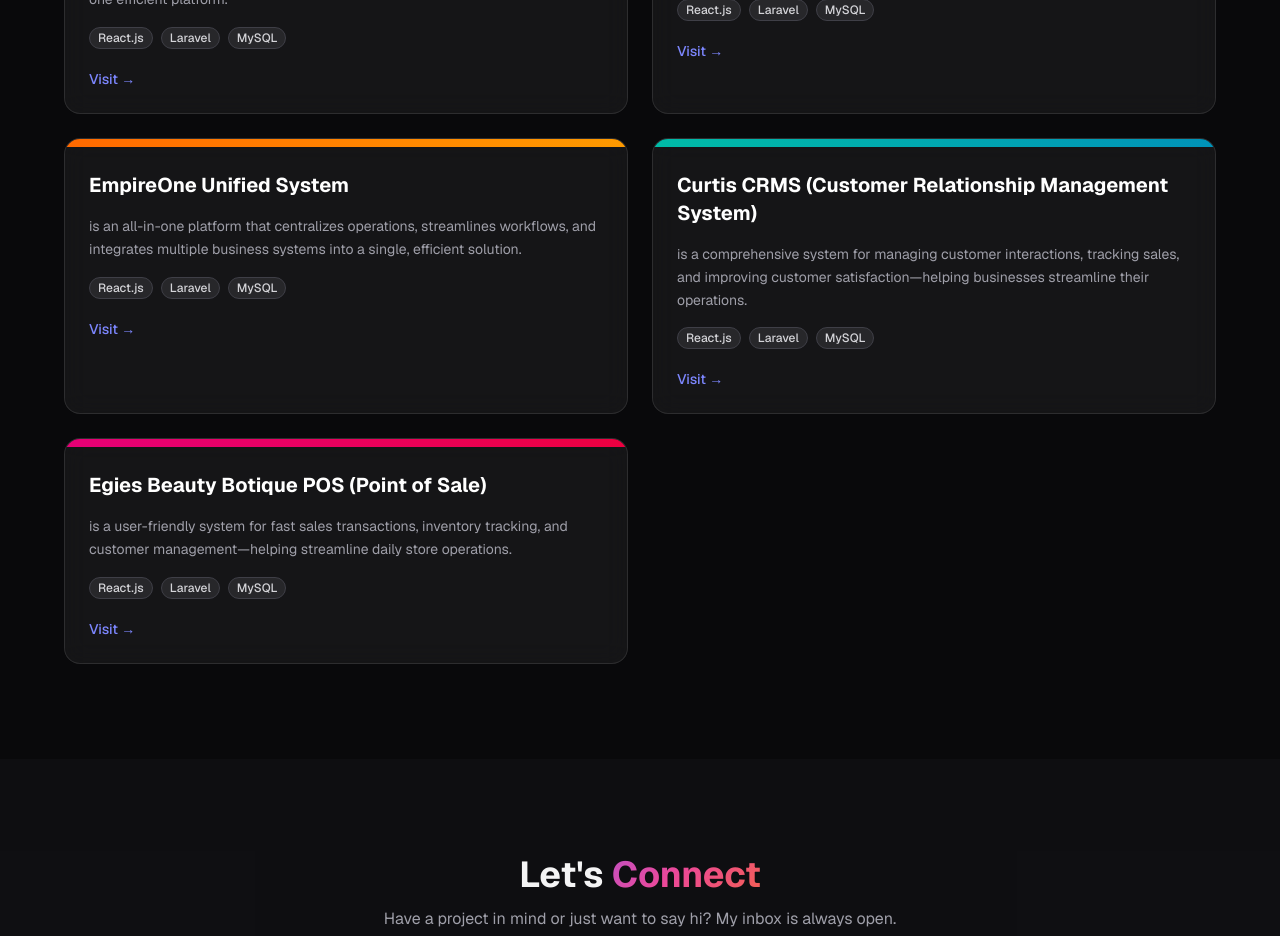
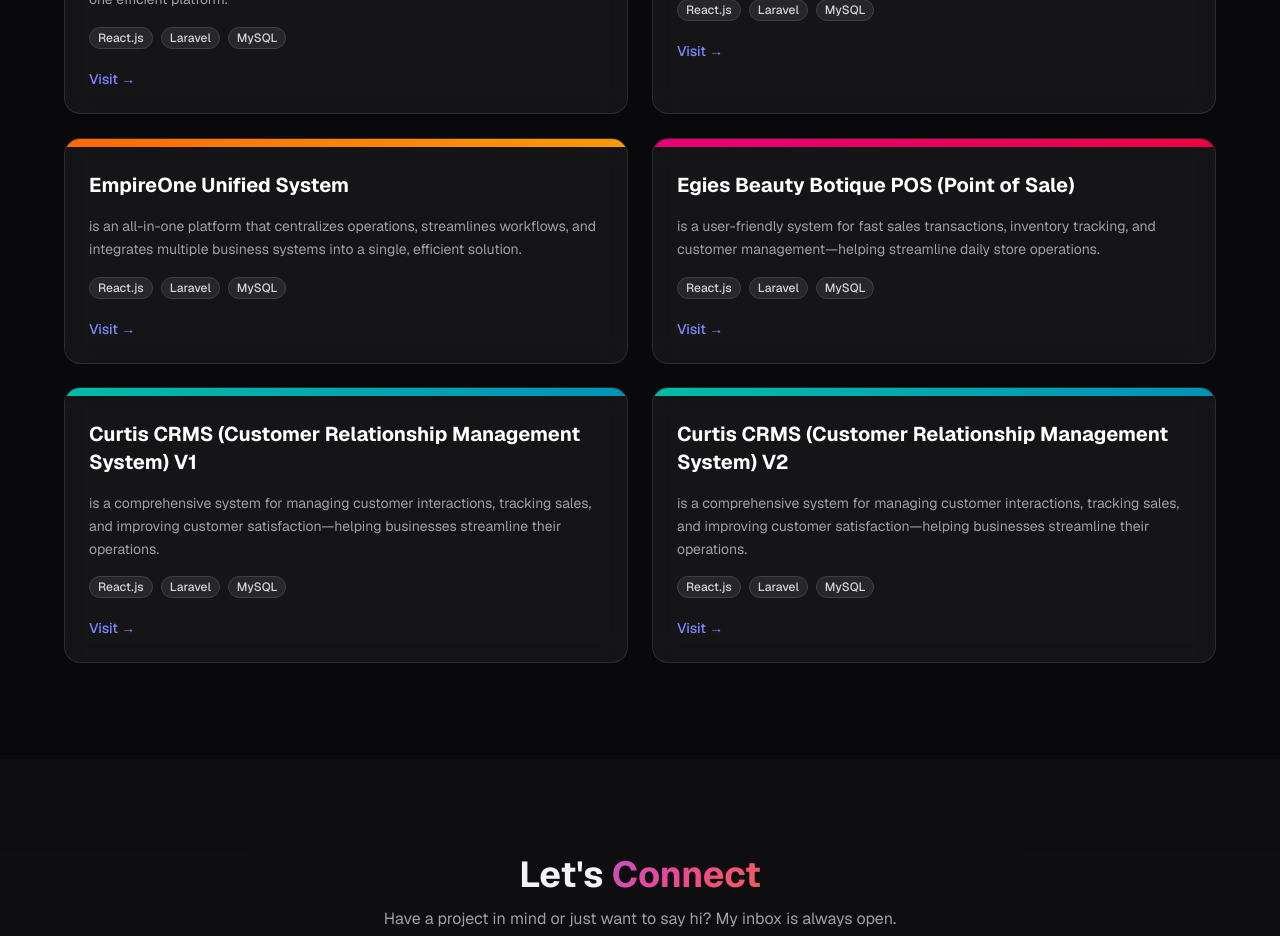
Before and after one commit to QuicklyDG/Quickly-Profile, a Next.js app: page / in a window 1280 px wide. Shown: the part 2960-3896 px from the top of the page. Built offline with nearby package versions, Linux system fonts and the light colour scheme.

Commit message:
adjust link for projects

```diff
--- a/app/page.tsx
+++ b/app/page.tsx
@@ -45,11 +45,20 @@ const projects = [
       "is an all-in-one platform that centralizes operations, streamlines workflows, and integrates multiple business systems into a single, efficient solution.",
     tags: ["React.js", "Laravel", "MySQL"],
     gradient: "from-orange-500 to-amber-500",
-    link: "https://empireone-bpo.com/",
-    demo: "https://empireone-bpo.com/",
+    link: "https://careers.empireonecx.com/",
+    demo: "https://careers.empireonecx.com/",
   },
   {
-    title: "Curtis CRMS (Customer Relationship Management System)",
+    title: "Egies Beauty Botique POS (Point of Sale)",
+    description:
+      "is a user-friendly system for fast sales transactions, inventory tracking, and customer management—helping streamline daily store operations.",
+    tags: ["React.js", "Laravel", "MySQL"],
+    gradient: "from-pink-600 to-rose-600",
+    link: "https://egies-pos.store/",
+    demo: "https://egies-pos.store/",
+  },
+  {
+    title: "Curtis CRMS (Customer Relationship Management System) V1",
     description:
       "is a comprehensive system for managing customer interactions, tracking sales, and improving customer satisfaction—helping businesses streamline their operations.",
     tags: ["React.js", "Laravel", "MySQL"],
@@ -57,14 +66,14 @@ const projects = [
     link: "https://curtis-css.com/",
     demo: "https://curtis-css.com/",
   },
-  {
-    title: "Egies Beauty Botique POS (Point of Sale)",
+    {
+    title: "Curtis CRMS (Customer Relationship Management System) V2",
     description:
-      "is a user-friendly system for fast sales transactions, inventory tracking, and customer management—helping streamline daily store operations.",
+      "is a comprehensive system for managing customer interactions, tracking sales, and improving customer satisfaction—helping businesses streamline their operations.",
     tags: ["React.js", "Laravel", "MySQL"],
-    gradient: "from-pink-600 to-rose-600",
-    link: "https://egies-pos.site/",
-    demo: "https://egies-pos.site/",
+    gradient: "from-teal-500 to-cyan-600",
+    link: "https://curtis-international.com/",
+    demo: "https://curtis-international.com/",
   },
 ];
 
```
